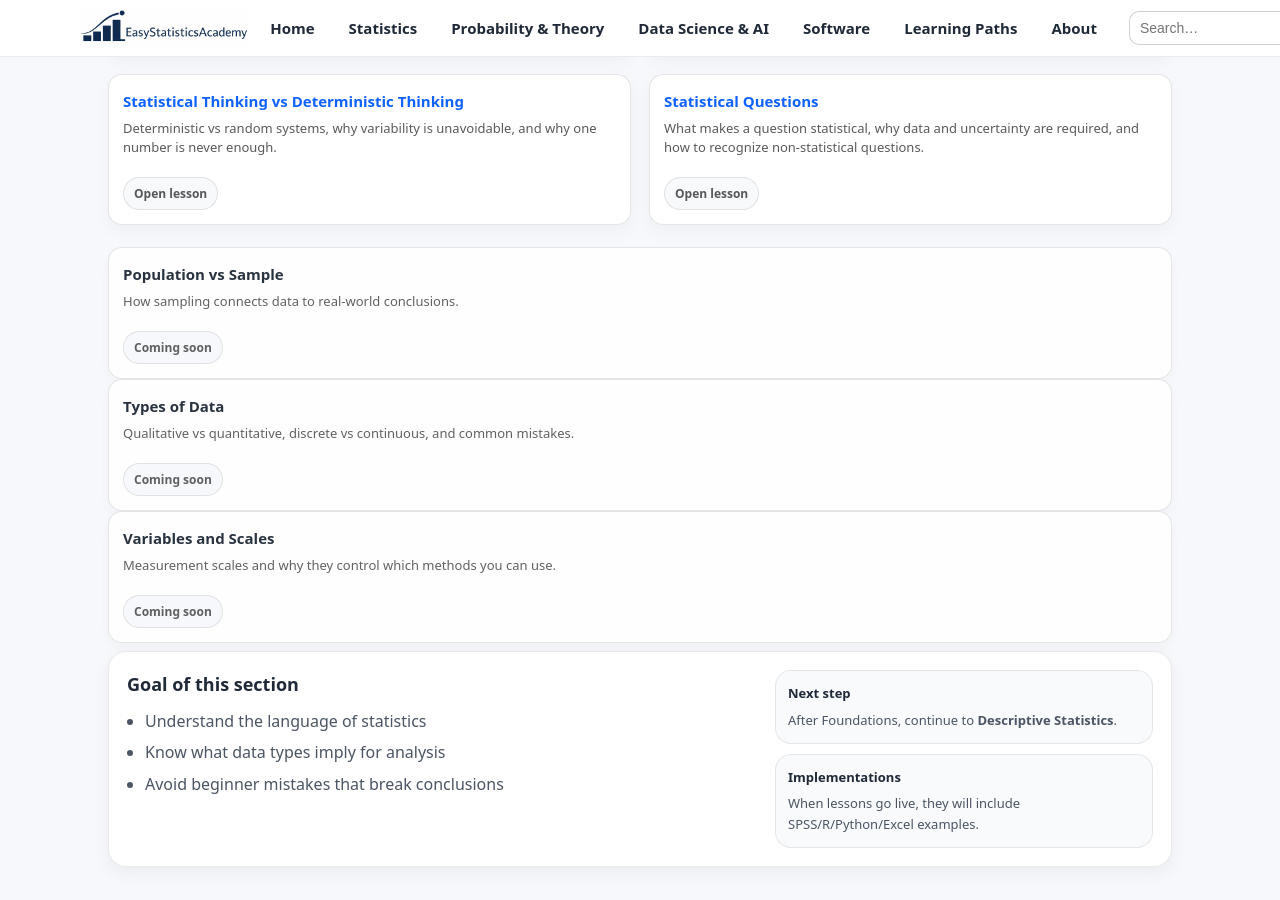
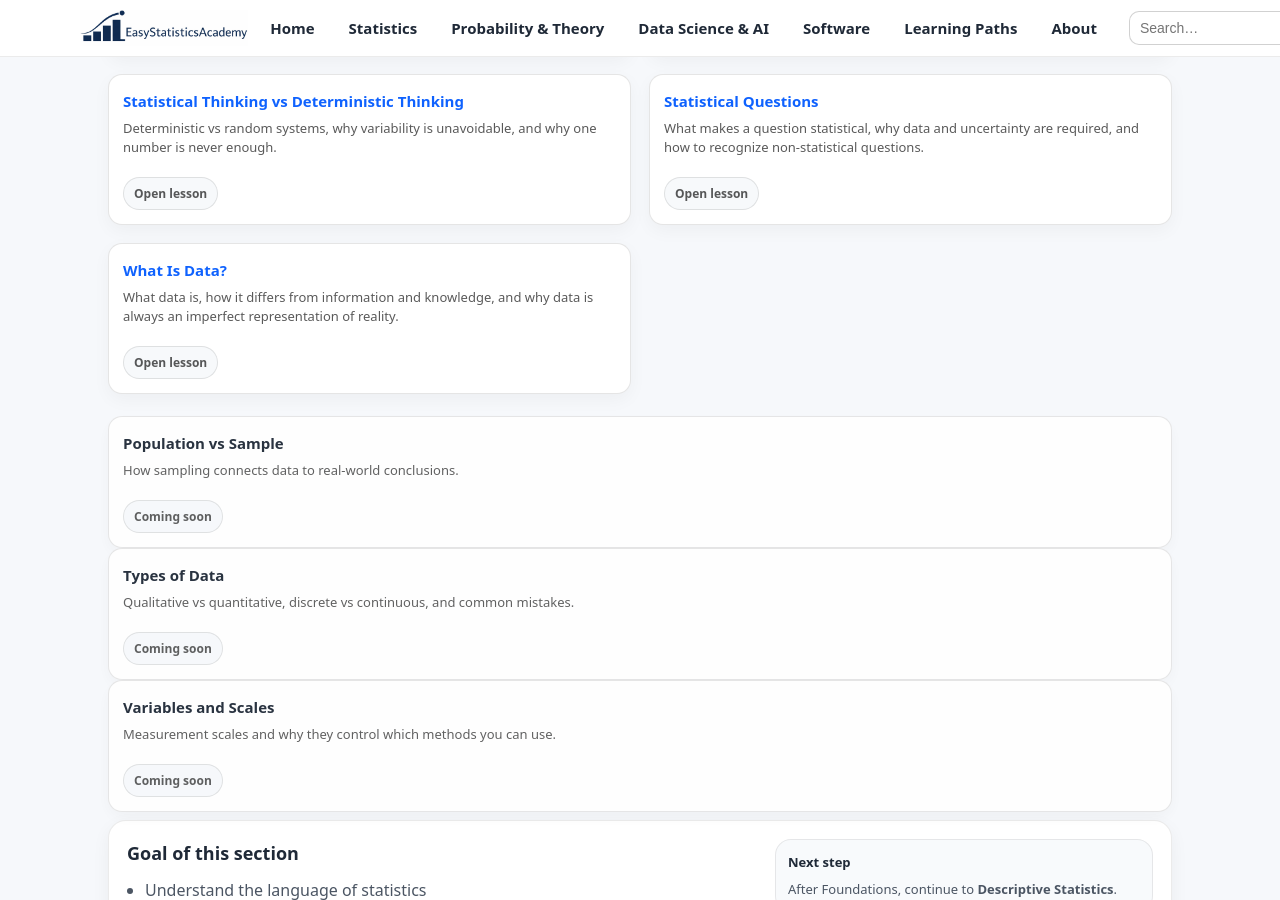
Before and after one commit to ammar-homaida-statistics/easystatisticsacademy, a Jekyll site: the page built from foundations/index.md, in a window 1280 px wide and 900 px high, scrolled down 637 px. Built offline with Jekyll 4.4.1, drawn with Linux system fonts in a browser that asks for light colours; our own code applies the rules of GitHub Pages for plain Markdown files.

Commit message:
Update index.md

```diff
--- a/foundations/index.md
+++ b/foundations/index.md
@@ -108,6 +108,24 @@ sidebar: true
     Open lesson
   </a>
 </div>
+
+<div class="card lesson-card">
+  <h3>
+    <a href="/foundations/what-is-data/">
+      What Is Data?
+    </a>
+  </h3>
+
+  <p>
+    What data is, how it differs from information and knowledge,
+    and why data is always an imperfect representation of reality.
+  </p>
+
+  <a class="pill" href="/foundations/what-is-data/">
+    Open lesson
+  </a>
+</div>
+
 </div>
 
     <div class="card lesson-card is-soon">
```
